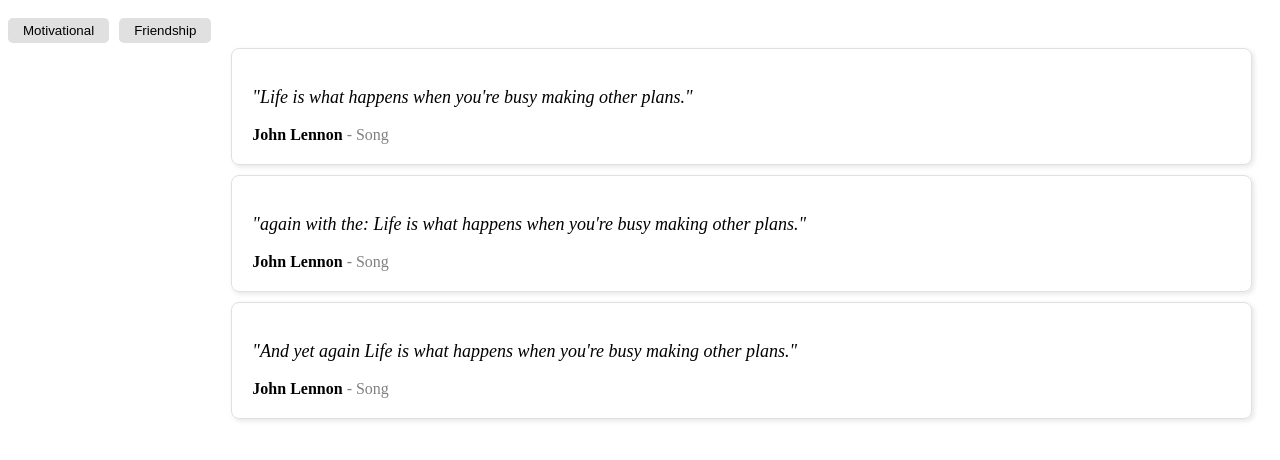
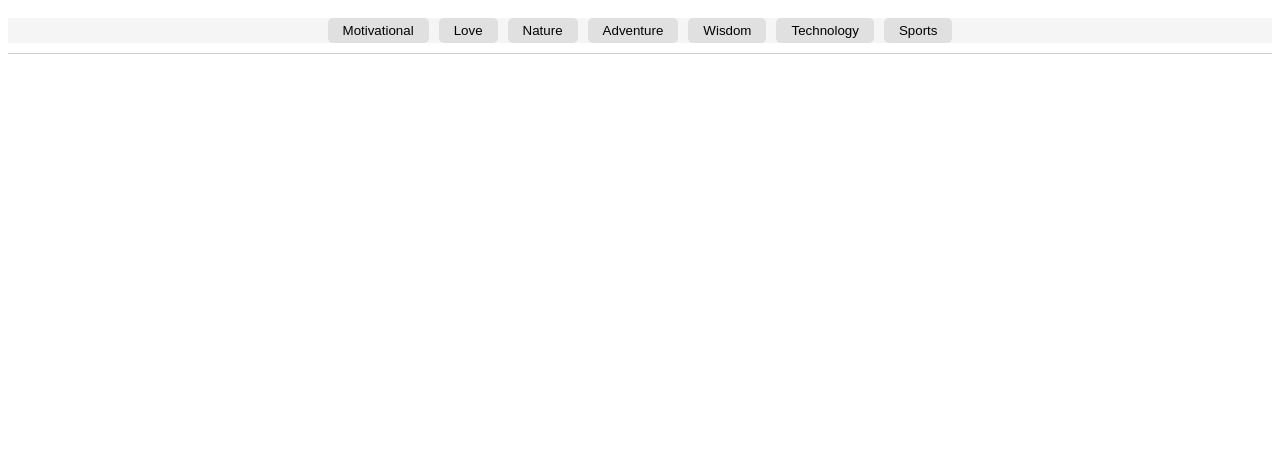
Before and after one commit to MikeJonesBYU/react_app_2, a React (Create React App) app: page / in a window 1280 px wide. Shown: the top 460 px of the page. Built offline with nearby package versions, Linux system fonts and the light colour scheme.

Commit message:
quotes under navbar

```diff
--- a/src/App.js
+++ b/src/App.js
@@ -34,7 +34,7 @@ function App() {
         onSelectSubcategory={handleSelectSubcategory}
       />
       <div className="quotes-container">
-        {filteredQuotes.map(quote => (
+        {selectedSubcategory && filteredQuotes.map(quote => ( // Only render if a subcategory is selected
           <QuoteCard key={quote.id} quote={quote} />
         ))}
       </div>
--- a/src/categoriesConfig.js
+++ b/src/categoriesConfig.js
@@ -1,31 +1,68 @@
 // categoriesConfig.js
+
 export const CATEGORIES = {
   MOTIVATIONAL: "Motivational",
-    LOVE: "Friendship",
-    // ... add more main categories as needed
+  LOVE: "Love",
+  NATURE: "Nature",
+  ADVENTURE: "Adventure",
+  WISDOM: "Wisdom",
+  TECHNOLOGY: "Technology",
+  SPORTS: "Sports"
 };
 
 export const SUBCATEGORIES = {
   LIFE: "Life",
   WORK: "Work",
   HEALTH: "Health",
-    REPITITION: "Repeated",
-    ROMANTIC: "Casual",
-    PLATONIC: "Close",
+  ROMANTIC: "Romantic",
+  PLATONIC: "Platonic",
   FAMILY: "Family",
-    // ... add more subcategories as needed
+  FOREST: "Forest",
+  MOUNTAIN: "Mountain",
+  OCEAN: "Ocean",
+  JOURNEY: "Journey",
+  RISK: "Risk",
+  DISCOVERY: "Discovery",
+  ANCIENT: "Ancient",
+  MODERN: "Modern",
+  FUTURE: "Future",
+  INNOVATION: "Innovation",
+  PROGRAMMING: "Programming",
+  ARTIFICIAL_INTELLIGENCE: "Artificial Intelligence",
+  TEAMWORK: "Teamwork",
+  ENDURANCE: "Endurance",
+  VICTORY: "Victory"
 };
 
 const categoriesConfig = [
   {
     name: CATEGORIES.MOTIVATIONAL,
-      subcategories: [SUBCATEGORIES.LIFE, SUBCATEGORIES.WORK, SUBCATEGORIES.REPITITION]
+    subcategories: [SUBCATEGORIES.LIFE, SUBCATEGORIES.WORK, SUBCATEGORIES.HEALTH]
   },
   {
     name: CATEGORIES.LOVE,
     subcategories: [SUBCATEGORIES.ROMANTIC, SUBCATEGORIES.PLATONIC, SUBCATEGORIES.FAMILY]
+  },
+  {
+    name: CATEGORIES.NATURE,
+    subcategories: [SUBCATEGORIES.FOREST, SUBCATEGORIES.MOUNTAIN, SUBCATEGORIES.OCEAN]
+  },
+  {
+    name: CATEGORIES.ADVENTURE,
+    subcategories: [SUBCATEGORIES.JOURNEY, SUBCATEGORIES.RISK, SUBCATEGORIES.DISCOVERY]
+  },
+  {
+    name: CATEGORIES.WISDOM,
+    subcategories: [SUBCATEGORIES.ANCIENT, SUBCATEGORIES.MODERN, SUBCATEGORIES.FUTURE]
+  },
+  {
+    name: CATEGORIES.TECHNOLOGY,
+    subcategories: [SUBCATEGORIES.INNOVATION, SUBCATEGORIES.PROGRAMMING, SUBCATEGORIES.ARTIFICIAL_INTELLIGENCE]
+  },
+  {
+    name: CATEGORIES.SPORTS,
+    subcategories: [SUBCATEGORIES.TEAMWORK, SUBCATEGORIES.ENDURANCE, SUBCATEGORIES.VICTORY]
   }
-    // ... add more categories and subcategories as needed
 ];
 
 export default categoriesConfig;
--- a/src/quotes.js
+++ b/src/quotes.js
@@ -26,7 +26,105 @@ const quotes = [
         category: CATEGORIES.MOTIVATIONAL,
         subcategory: SUBCATEGORIES.REPITITION
         },
-    // ... more quotes
-  ];
+  {
+    id: 53,
+    text: "Forests were the first temples of God and in forests men grasped their first idea of architecture.",
+    author: "James C. Snyder",
+    category: CATEGORIES.NATURE,
+    subcategory: SUBCATEGORIES.FOREST
+  },
+  {
+    id: 54,
+    text: "The best view comes after the hardest climb.",
+    author: "Unknown",
+    category: CATEGORIES.NATURE,
+    subcategory: SUBCATEGORIES.MOUNTAIN
+  },
+  {
+    id: 55,
+    text: "With every drop of water you drink, every breath you take, you're connected to the sea.",
+    author: "Sylvia Earle",
+    category: CATEGORIES.NATURE,
+    subcategory: SUBCATEGORIES.OCEAN
+  },
+  {
+    id: 56,
+    text: "Life is an adventure, not a package tour.",
+    author: "Eckhart Tolle",
+    category: CATEGORIES.ADVENTURE,
+    subcategory: SUBCATEGORIES.JOURNEY
+  },
+  {
+    id: 57,
+    text: "In the midst of every crisis, lies great opportunity.",
+    author: "Albert Einstein",
+    category: CATEGORIES.ADVENTURE,
+    subcategory: SUBCATEGORIES.RISK
+  },
+  {
+    id: 58,
+    text: "The real voyage of discovery consists not in seeking new landscapes, but in having new eyes.",
+    author: "Marcel Proust",
+    category: CATEGORIES.ADVENTURE,
+    subcategory: SUBCATEGORIES.DISCOVERY
+  },
+  {
+    id: 59,
+    text: "The past has no power over the present moment.",
+    author: "Eckhart Tolle",
+    category: CATEGORIES.WISDOM,
+    subcategory: SUBCATEGORIES.ANCIENT
+  },
+  {
+    id: 60,
+    text: "The future belongs to those who believe in the beauty of their dreams.",
+    author: "Eleanor Roosevelt",
+    category: CATEGORIES.WISDOM,
+    subcategory: SUBCATEGORIES.FUTURE
+  },
+  {
+    id: 61,
+    text: "Every once in a while, a new technology, an old problem, and a big idea turn into an innovation.",
+    author: "Dean Kamen",
+    category: CATEGORIES.TECHNOLOGY,
+    subcategory: SUBCATEGORIES.INNOVATION
+  },
+  {
+    id: 62,
+    text: "Talk is cheap. Show me the code.",
+    author: "Linus Torvalds",
+    category: CATEGORIES.TECHNOLOGY,
+    subcategory: SUBCATEGORIES.PROGRAMMING
+  },
+  {
+    id: 63,
+    text: "Artificial intelligence is the future, not only for Russia but for all humankind.",
+    author: "Vladimir Putin",
+    category: CATEGORIES.TECHNOLOGY,
+    subcategory: SUBCATEGORIES.ARTIFICIAL_INTELLIGENCE
+  },
+  {
+    id: 64,
+    text: "Talent wins games, but teamwork and intelligence win championships.",
+    author: "Michael Jordan",
+    category: CATEGORIES.SPORTS,
+    subcategory: SUBCATEGORIES.TEAMWORK
+  },
+  {
+    id: 65,
+    text: "Endurance is not just the ability to bear a hard thing, but to turn it into glory.",
+    author: "William Barclay",
+    category: CATEGORIES.SPORTS,
+    subcategory: SUBCATEGORIES.ENDURANCE
+  },
+  {
+    id: 66,
+    text: "The thrill of victory and the agony of defeat.",
+    author: "Jim McKay",
+    category: CATEGORIES.SPORTS,
+    subcategory: SUBCATEGORIES.VICTORY
+  }
+  // ... you can continue adding more quotes similarly ...
+];
 
-  export default quotes;
+export default quotes;
--- a/src/styles.css
+++ b/src/styles.css
@@ -1,15 +1,29 @@
 /* styles.css */
+/* styles.css */
+/* styles.css */
+
+.app {
+    display: flex;
+    flex-direction: column; /* Ensure that the main direction is vertical */
+    align-items: stretch;   /* Stretch child items to fill the width */
+  }
+
+  /* ... the rest of your styles ... */
 
 .navbar {
     display: flex;
     flex-direction: column;
-    align-items: center;
+    align-items: stretch;  /* Adjusted this to stretch */
+    width: 100%;  /* Stretch across the top */
+    border-bottom: 1px solid #ccc;  /* Optional: For a separator line */
   }
 
   .category-nav, .subcategory-nav {
     display: flex;
+    justify-content: center;  /* Center the buttons */
     gap: 10px;
     margin: 10px 0;
+    background-color: #f5f5f5;  /* Optional: For a light background */
   }
 
   button {
@@ -31,7 +45,13 @@
 
   .quotes-container {
     margin-top: 20px;
+    padding: 10px;
+    display: flex;
+    flex-direction: column;
+    align-items: center;
   }
+
+  /* ... rest of the styles ... */
 
 
 .quote-card {
```
Lines whose indentation alone changed are shown as unchanged.
